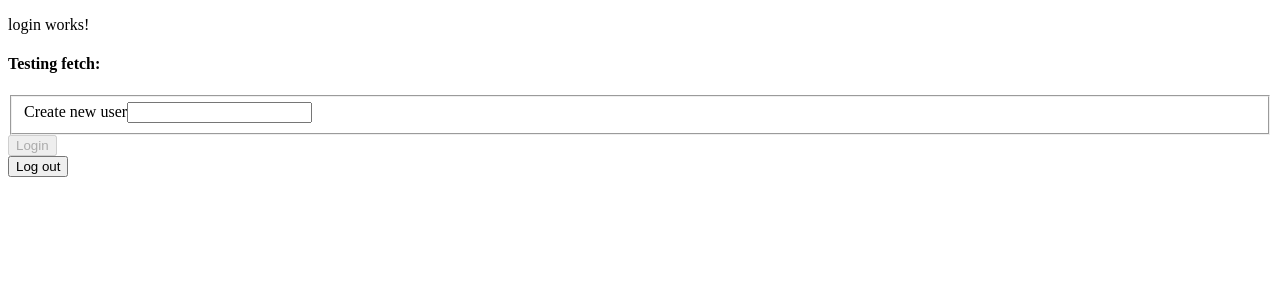
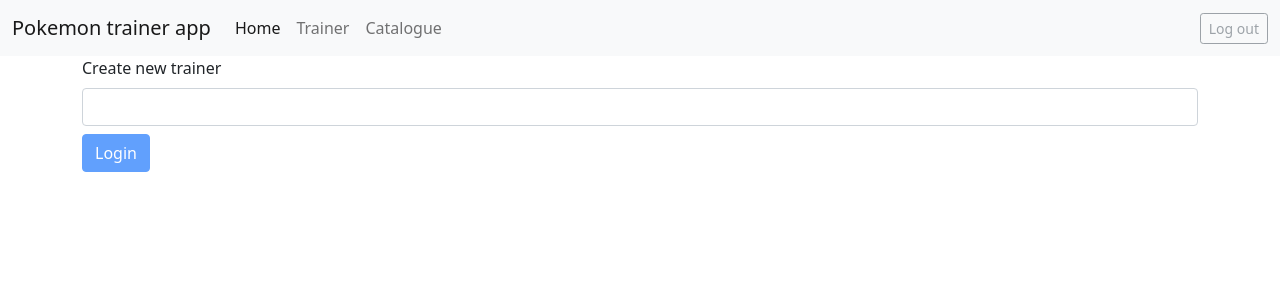
Before and after one commit to Vilhard/pokemon-trainer, an Angular app: page /login in a window 1280 px wide. Shown: the top 300 px of the page. Built offline with nearby package versions, Linux system fonts and the light colour scheme.

Commit message:
added nav, bootstrap+route to login page on logout

```diff
--- a/angular.json
+++ b/angular.json
@@ -27,6 +27,7 @@
               "src/assets"
             ],
             "styles": [
+              "bootstrap/dist/css/bootstrap.min.css",
               "src/styles.css"
             ],
             "scripts": []
--- a/package.json
+++ b/package.json
@@ -18,6 +18,7 @@
     "@angular/platform-browser": "~12.2.0",
     "@angular/platform-browser-dynamic": "~12.2.0",
     "@angular/router": "~12.2.0",
+    "bootstrap": "^5.0.0-beta3",
     "rxjs": "~6.6.0",
     "tslib": "^2.3.0",
     "zone.js": "~0.11.4"
--- a/src/app/app.component.html
+++ b/src/app/app.component.html
@@ -1 +1,2 @@
+<app-nav-bar></app-nav-bar>
 <router-outlet></router-outlet>
--- a/src/app/pages/login/login.page.html
+++ b/src/app/pages/login/login.page.html
@@ -1,15 +1,16 @@
-<p>login works!</p>
-<h4>Testing fetch: {{ user.username }}</h4>
-
+<div class="container">
 	<form #loginForm="ngForm" (ngSubmit)="onSubmit(loginForm)">
 		<fieldset>
-		<label for="username">Create new user</label>
+			<div class="form-group mb-2">
+				<label class="form-label" for="username">Create new trainer</label>
 				<input type="text"
+					class="form-control"
 					id="username"
 					name="username"
 					required
 					ngModel #username="ngModel"/>
+			</div>
+			<button class="btn btn-primary mb-2" type="submit" [disabled] ="loginForm.invalid">Login</button>
 		</fieldset>
-	<button type="submit" [disabled] ="loginForm.invalid">Login</button>
 	</form>
-<button (click)="onLogoutClick()">Log out</button>
+</div>
--- a/src/app/pages/login/login.page.ts
+++ b/src/app/pages/login/login.page.ts
@@ -31,8 +31,4 @@
       await this.router.navigate(['trainer'])
     });
   }
-
-  public onLogoutClick(): void {
-    this.sessionService.logout()
-  }
 }
--- a/src/app/services/session.service.ts
+++ b/src/app/services/session.service.ts
@@ -1,5 +1,6 @@
 import { Injectable } from "@angular/core";
 import { User } from "../models/user.model";
+import { Router } from '@angular/router';
 
 @Injectable({
 	providedIn: 'root'
@@ -8,7 +9,7 @@
 export class SessionService {
 	private _user: User | undefined;
 
-	constructor() {
+	constructor(private readonly router: Router) {
 		const storedUser = localStorage.getItem('user')
 		if(storedUser) {
 			this._user = JSON.parse(storedUser) as User;
@@ -27,6 +28,7 @@
 	logout() {
 		this._user = undefined;
 		localStorage.removeItem('user');
+		this.router.navigate(['login'])
 	}
 
 }
```
Also changed, not shown: src/app/app.module.ts (+6 -2 lines), 1 other file (tests, documents, lock files or other folders). Lines whose indentation alone changed are shown as unchanged.
